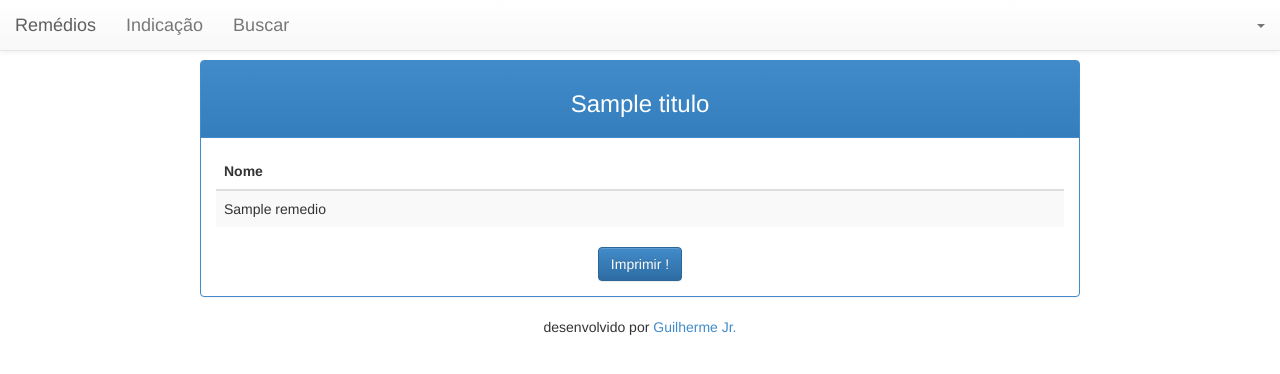
After one commit to guilhermejr/remedios, a CakePHP app: the page made by src/app/View/Usuarios/compras.ctp in a window 1280 px wide. The commit adds this page. Shown: the top 374 px of the page. Run offline with PHP 8.4 and a stand-in for CakePHP, Linux system fonts and the light colour scheme; the template is opened without the code that fills it: most values are stand-ins (such as "Sample title", 1, 10 or a date in 2020); some libraries are stand-ins or nearby versions.

Commit message:
Agora tem a opção de Lista de Compras para os remédios vencidos

```diff
--- a/src/app/View/Layouts/default.ctp
+++ b/src/app/View/Layouts/default.ctp
@@ -8,6 +8,7 @@
 			echo $this->Html->css(array('bootstrap.min.css', 'bootstrap-theme.min.css', 'jquery-ui.css', 'estilo.css'));
 			echo $this->Html->script(array('jquery.js', 'bootstrap.min.js', 'jquery-ui.js', 'jquery.ui.datepicker-pt-BR.js'));
 		?>
+		<link rel="stylesheet" type="text/css" href="/css/print.css" media="print" />
 		<script>
 			function logout() {
 				if(confirm('Deseja realmente sair do sistema?')) {
@@ -42,6 +43,7 @@
 				        <li class="dropdown">
 				          <a href="#" class="dropdown-toggle" data-toggle="dropdown"><?php echo AuthComponent::user('nome'); ?> <span class="caret"></span></a>
 				          <ul class="dropdown-menu" role="menu">
+				            <li><a href="/usuarios/compras">Lista de Compras</a></li>
 				            <li><a href="/usuarios/configuracoes">Configurações</a></li>
 				            <li><a href="/usuarios/trocarSenha">Trocar Senha</a></li>
 				            <li><a href="#" onclick="logout();">Sair</a></li>
--- /dev/null
+++ b/src/app/View/Usuarios/compras.ctp
@@ -0,0 +1,22 @@
+<table class="table table-striped">
+	<thead>
+		<tr>
+			<th>Nome</th>
+		</tr>
+	</thead>
+	<tbody>
+		<?php if (count($remedios)) { ?>
+		<?php foreach ($remedios as $remedio) { ?>
+		<tr>
+			<td><?php echo $remedio['Remedio']['nome']; ?></td>
+		</tr>
+		<?php } ?>
+		<?php } else { ?>
+		<tr>
+			<td>Nenhuma remédio encontrado.</td>
+		</tr>
+		<?php } ?>
+	</tbody>
+</table>
+
+<center><a href="#" onclick="window.print();" class="btn btn-primary">Imprimir !</a></center>
--- /dev/null
+++ b/src/app/webroot/css/print.css
@@ -0,0 +1,26 @@
+* {
+	background: transparent !important;
+	color: #000 !important;
+	text-shadow: none !important;
+	filter: none !important;
+	-ms-filter: none !important;
+}
+
+body {
+	margin: 0;
+	padding: 0;
+	line-height: 1.4em;
+	font: 12pt Georgia, "Times New Roman", Times, serif;
+}
+
+nav, footer, video, audio, object, embed {
+	display: none;
+}
+
+.btn {
+	display: none;
+}
+
+.panel {
+	border: 0;
+}
```
Also changed, not shown: src/app/Controller/UsuariosController.php (+16 -1 lines).
